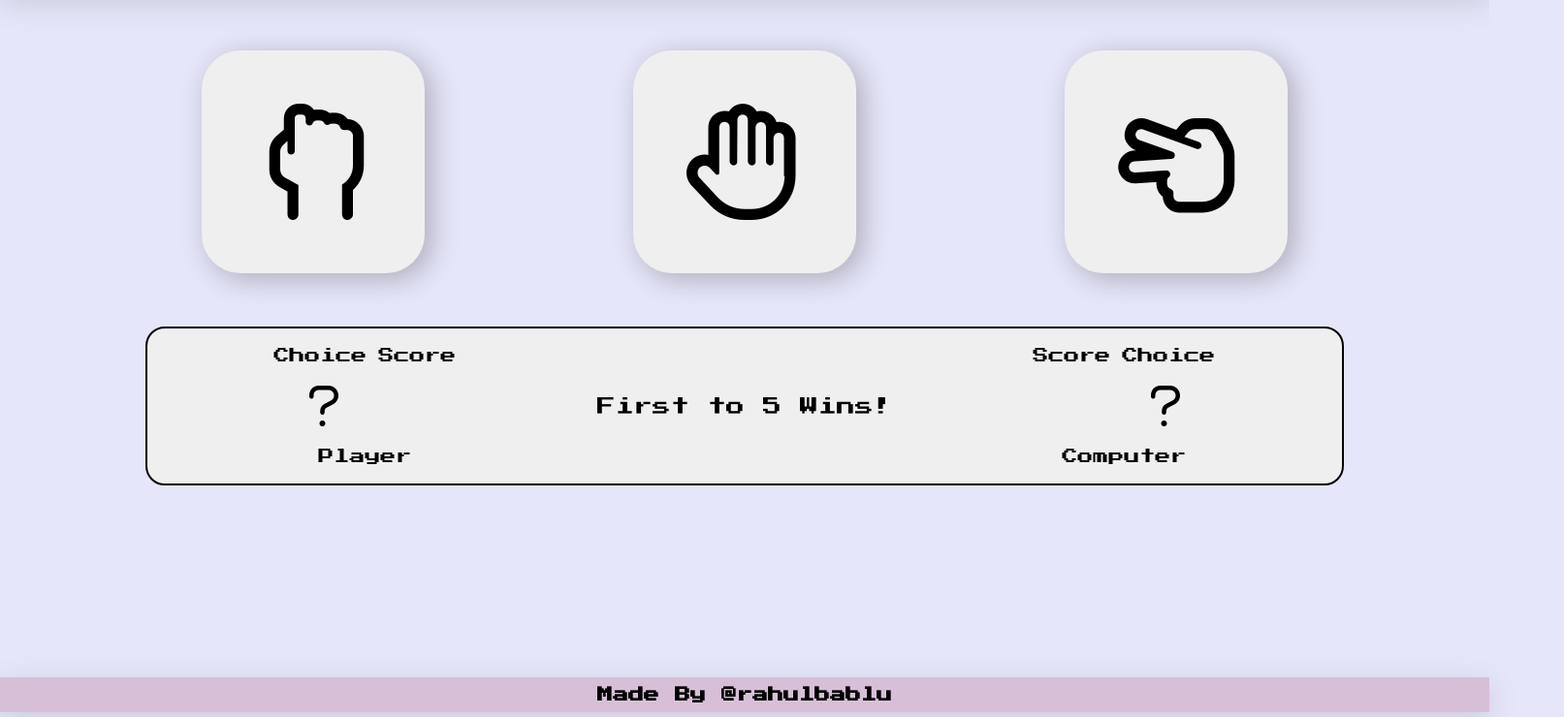
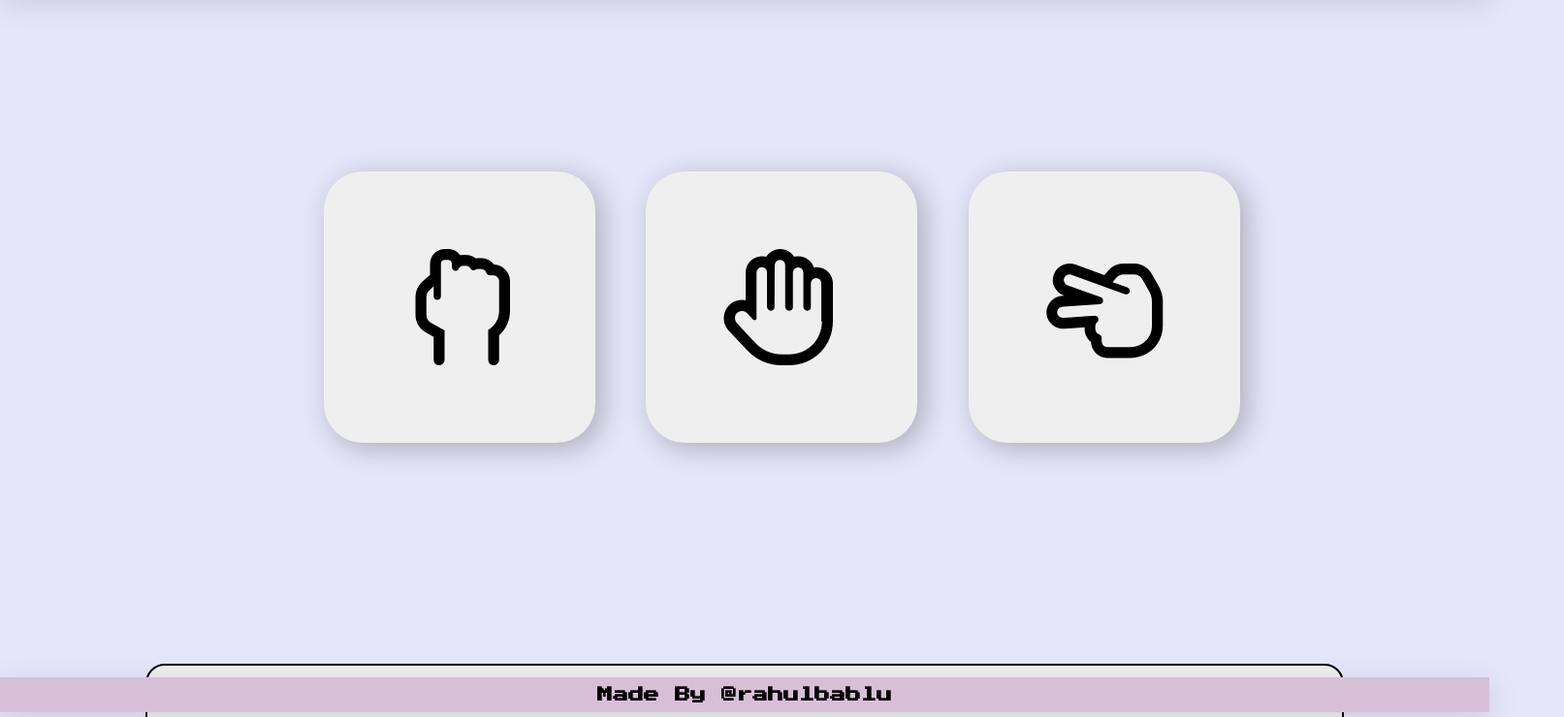
Before and after one commit to rahulbablu/rps, a plain HTML site: page index.html in a window 1536 px wide. Shown: the part 65-805 px from the top of the page at 97% size, 1613 px wide, since content can reach past the window. Drawn offline with Linux system fonts and the light colour scheme.

Commit message:
fixed margin on larger devices

```diff
--- a/style.css
+++ b/style.css
@@ -2,6 +2,8 @@ body{
     margin: 0;
     font-family:'Press Start 2P', cursive;
     background-color: #E6E6FA;
+    width: 100vw;
+    height: 100vh;
 }
 
 h1{
@@ -14,11 +16,12 @@ h1{
 }
 
 .container {
+    width: 65%;
+    margin: auto;
     display: flex;
     justify-content: space-around;
     align-items: center;
-    padding: 20px;
-    margin: 35px 80px;
+    padding: 20px 20%;
 }
 
 #rock, #paper, #scissors{
@@ -95,3 +98,18 @@ h4{
 #rock:hover, #paper:hover, #scissors:hover {
     border: 2px solid black;
 }
+
+@media screen and (min-width: 1500px) {
+
+    .container {
+        margin-top: 10rem;
+    }
+    .main-info{
+        margin-top: 13rem;
+    }
+
+    #rock, #paper, #scissors{
+        width: 280px;
+        height: 280px;
+    }
+}
```
